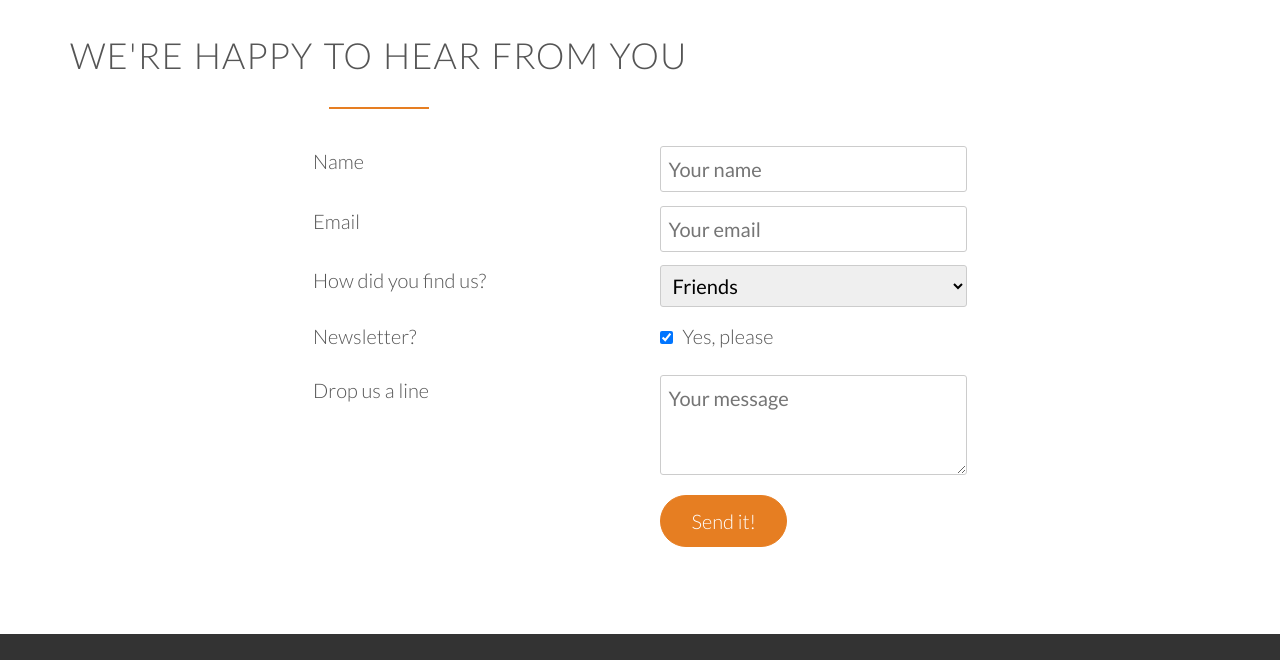
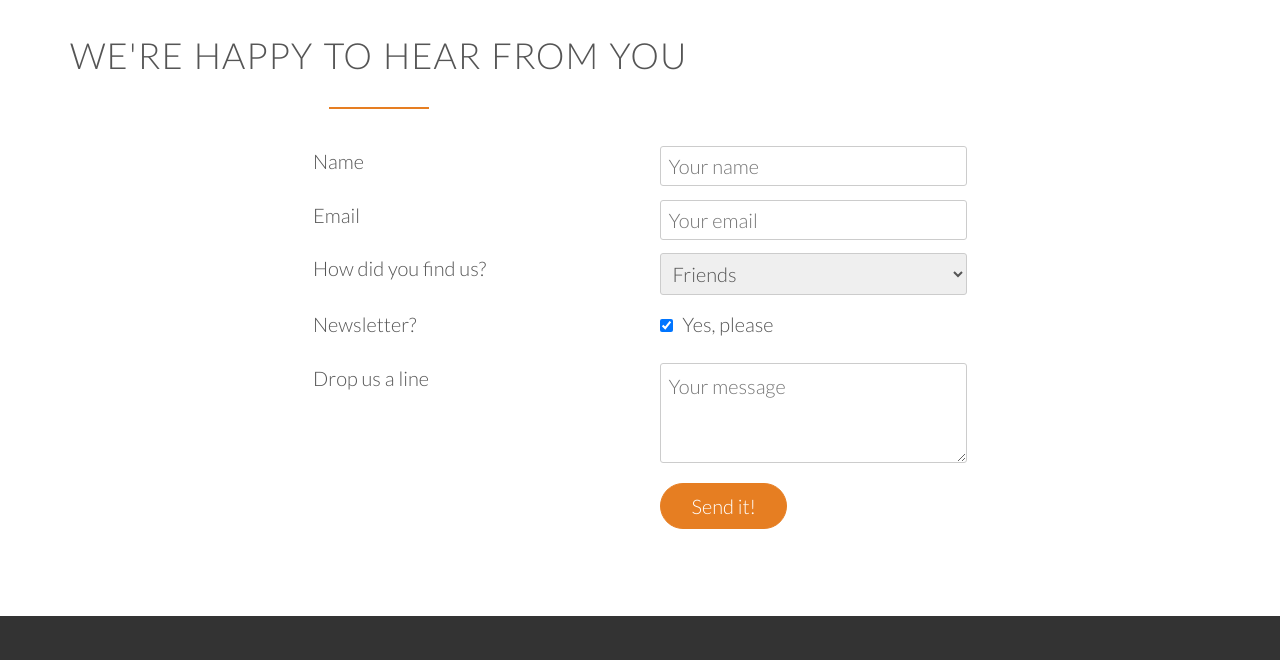
Before and after one commit to ajtalford/portfolio-lab, a plain HTML site: page index.html in a window 1280 px wide. Shown: the part 5120-5780 px from the top of the page. Drawn offline with nearby package versions, Linux system fonts and the light colour scheme; a script that the page names is missing; files whose address does not match are found by name.

```diff
--- a/index.html
+++ b/index.html
@@ -3,16 +3,17 @@
     <head>
         <meta name="viewport" content="width=device-width, initial-scale=1.0">
         <link rel="stylesheet" href="https://stackpath.bootstrapcdn.com/bootstrap/4.4.1/css/bootstrap.min.css" integrity="sha384-Vkoo8x4CGsO3+Hhxv8T/Q5PaXtkKtu6ug5TOeNV6gBiFeWPGFN9MuhOf23Q9Ifjh" crossorigin="anonymous">
-        <!-- <link rel="stylesheet" type="text/css" href="vendors/css/normalize.css"> -->
+        <link rel="stylesheet" type="text/css" href="vendors/css/normalize.css">
         <link rel="stylesheet" type="text/css" href="vendors/css/grid.css">
         <link rel="stylesheet" type="text/css" href="vendors/css/ionicons.min.css">
         <link rel="stylesheet" type="text/css" href="vendors/css/animate.css">
         <link rel="stylesheet" type="text/css" href="resources/css/style.css">
-        <!-- <link rel="stylesheet" type="text/css" href="resources/css/queries.css"> -->
+        <link rel="stylesheet" type="text/css" href="resources/css/queries.css">
         <link href='http://fonts.googleapis.com/css?family=Lato:100,300,400,300italic' rel='stylesheet' type='text/css'>
         <link href="https://fonts.googleapis.com/icon?family=Material+Icons" rel="stylesheet">
 
         <title>A1 Consulting</title>
+
     </head>
     <body>
         <header>
@@ -342,9 +343,7 @@
                             <input type="submit" value="Send it!">
                         </div>
                     </div>
-
                 </form>
-
             </div>
         </section>
 
```
Also changed, not shown: resources/css/style.css (indentation only).
